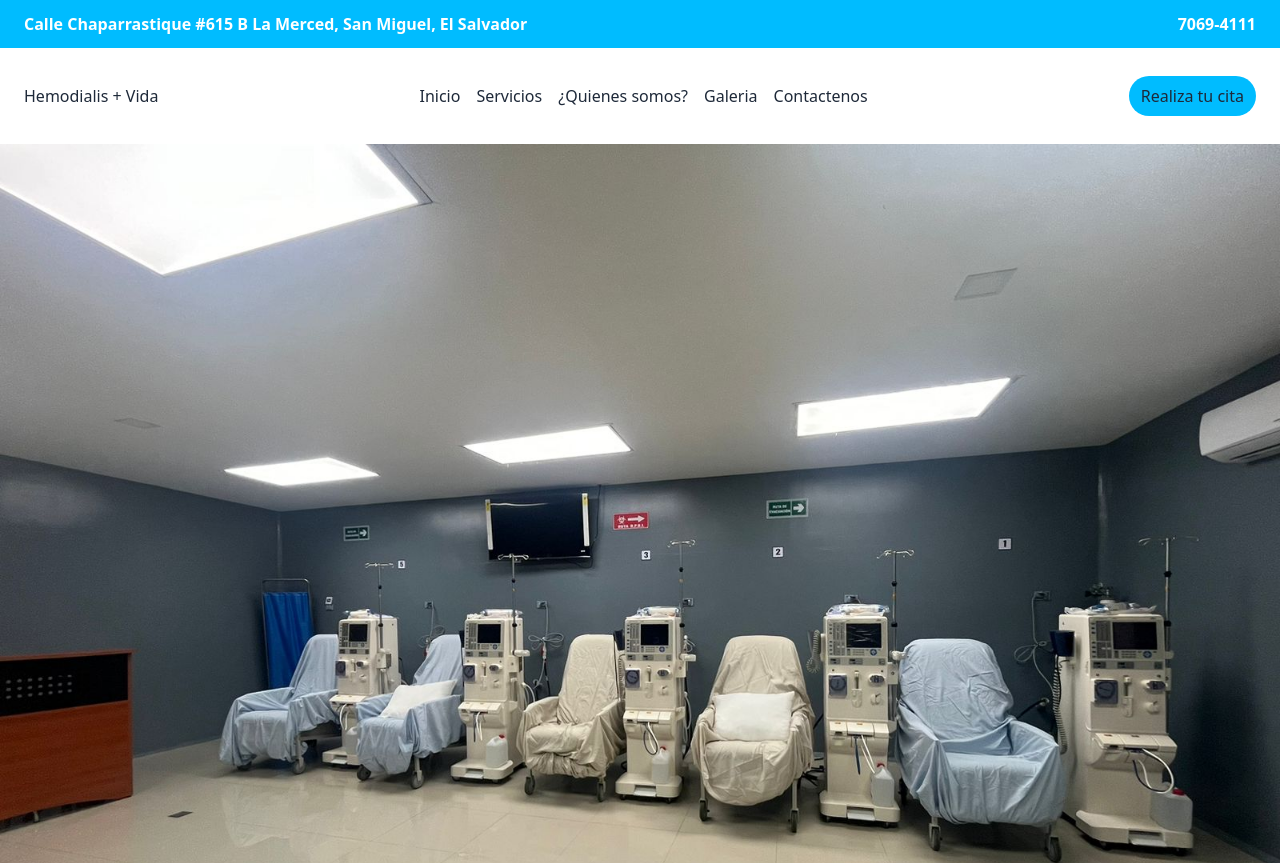
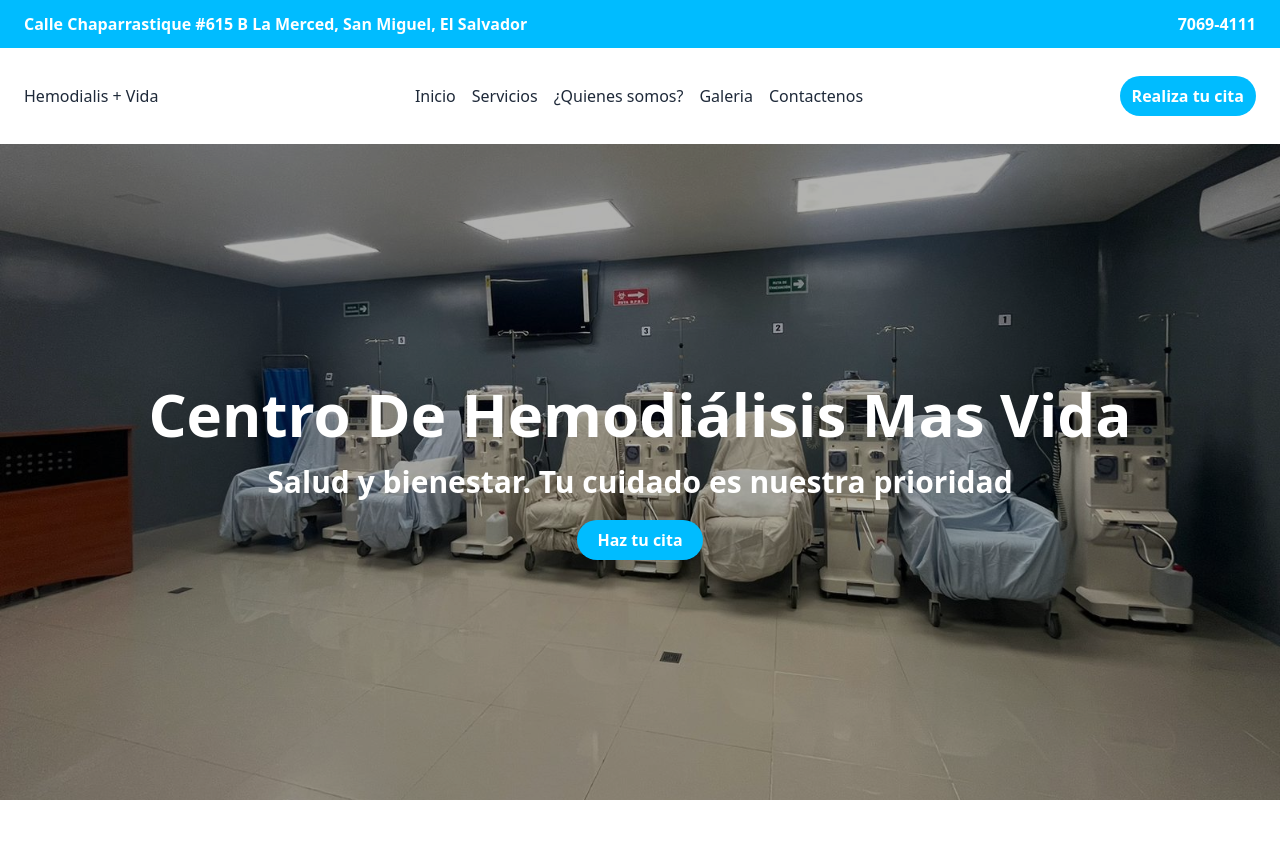
Before and after one commit to CristianRivera03/hemodialisis-Vida, a website: page index.html in a window 1280 px wide. Shown: the top 863 px of the page. After the commit the page ends 800 px from the top, so only its background shows below. Drawn offline with nearby package versions, Linux system fonts and the light colour scheme.

Commit message:
añadiendo hero section

```diff
--- a/index.html
+++ b/index.html
@@ -7,17 +7,23 @@
     <link rel="stylesheet" href="/styles/output.css" />
   </head>
   <body>
-    <div
-      class="bg-sky-400 text-white font-bold justify-between items-center flex flex-row w-auto h-6 p-6"
-    >
+
+  <!-- Start Hero Section -->
+
+    <section class="h-screen flex flex-col bg-center bg-cover bg-blend-overlay bg-fixed bg-black/30" style="background-image: url(./assets/hero-section.jpg);">
+
+
+
+
+
+
+      <div class="bg-sky-400 text-white font-bold justify-between items-center flex flex-row w-auto h-6 p-6">
         <p class="text-xs md:text-base">
           Calle Chaparrastique #615 B La Merced, San Miguel, El Salvador
         </p>
         <p class="text-xs md:text-base">7069-4111</p>
       </div>
-    <nav
-      class=" p-4 bg-white md:px-6 flex flex-row justify-between text-gray-800 items-center"
-    >
+      <nav class=" p-4 bg-white md:px-6 flex flex-row justify-between text-gray-800 items-center">
         <h1>Hemodialis + Vida</h1>
         <div class="nav-links duration-500 md:static absolute md:min-h-fit md:w-auto bg-white left-0 top-[-100%] w-full items-center px-5 py-5 ">
           <ul class="flex md:flex-row flex-col md:items-center md:gap-4 gap-6">
@@ -25,22 +31,16 @@
               <a class="hover:text-black active:text-sky-400" href="">Inicio</a>
             </li>
             <li>
-            <a class="hover:text-black active:text-sky-400" href=""
-              >Servicios</a
-            >
+              <a class="hover:text-black active:text-sky-400" href="">Servicios</a>
             </li>
             <li>
-            <a class="hover:text-black active:text-sky-400" href=""
-              >¿Quienes somos?</a
-            >
+              <a class="hover:text-black active:text-sky-400" href="">¿Quienes somos?</a>
             </li>
             <li>
               <a class="hover:text-black active:text-sky-400" href="">Galeria</a>
             </li>
             <li>
-            <a class="hover:text-black active:text-sky-400" href=""
-              >Contactenos</a
-            >
+              <a class="hover:text-black active:text-sky-400" href="">Contactenos</a>
             </li>
           </ul>
         </div>
@@ -48,18 +48,26 @@
 
         <div class="flex items-center gap-6">
 
-        <div class="bg-sky-400 py-2 px-3 rounded-full hover:scale-110 transition-transform">
-            <a href="https://wa.me/70694111" rel="noopener noreferrer">Realiza tu cita</a>
+          <div class="bg-sky-400 py-2 px-3 rounded-full hover:scale-110 transition-transform text-white font-bold">
+            <a href="https://wa.me/70694111" target="_blank" rel="noopener noreferrer">Realiza tu cita</a>
           </div>
 
           <ion-icon onclick="onToggleMenu(this)" class="text-3xl cursor-pointer md:hidden" name="menu"></ion-icon>
         </div>
       </nav>
+      <!-- Start hero section content-->
+      <div class="flex-1 flex items-center">
 
-    <section class="">
-      <img src="assets/hero-section.jpg" alt="" />
-      <p>Ola</p>
+        <div class="text-center mx-auto " >
+          <h1 class="text-6xl font-bold text-white">Centro De Hemodiálisis Mas Vida</h1>
+          <p  class="text-3xl mt-5 font-semibold text-white">Salud y bienestar. Tu cuidado es nuestra prioridad</p>
+          <a  class="bg-sky-400 hover:bg-sky-200  px-5 py-2 inline-block  rounded-full text-white font-bold hover:scale-110 transition-transform mt-5" href="https://wa.me/70694111" target="_blank" rel="noopener noreferrer">Haz tu cita</a>
+        </div>
+
+      </div>
+      <!-- end hero section content -->
     </section>
+    <!-- End Hero Section -->
     <script type="module" src="https://unpkg.com/ionicons@7.1.0/dist/ionicons/ionicons.esm.js"></script>
     <script nomodule src="https://unpkg.com/ionicons@7.1.0/dist/ionicons/ionicons.js"></script>
     <script src="./scripts/controller.js"></script>
```
Also changed, not shown: styles/output.css. Lines whose indentation alone changed are shown as unchanged.
